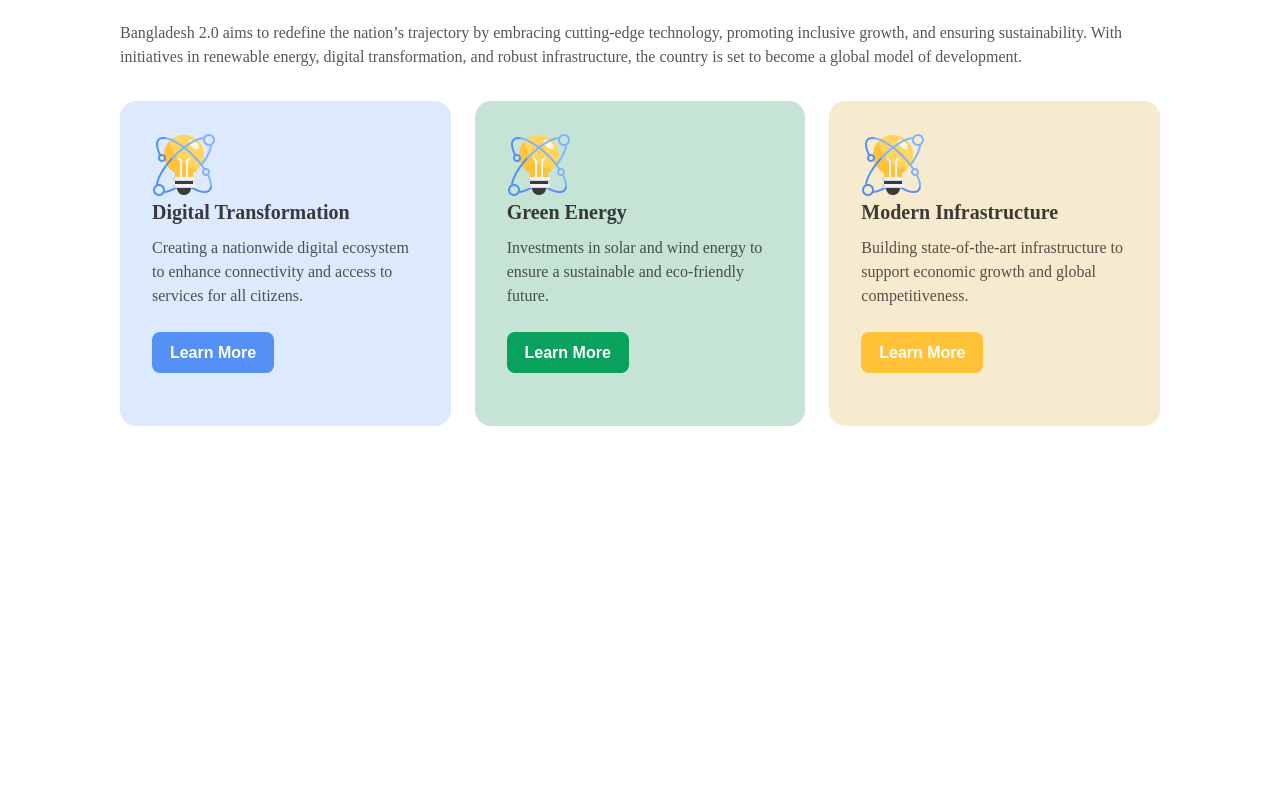
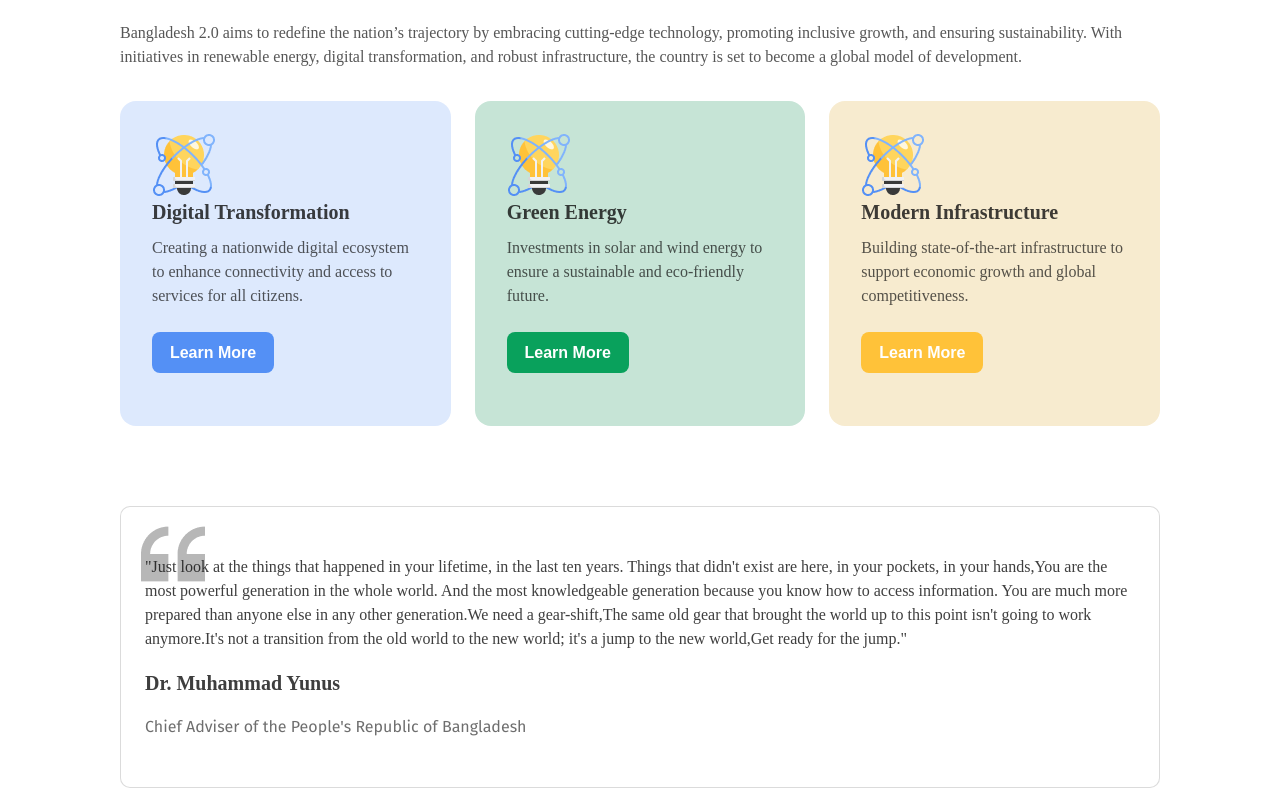
Before and after one commit to sadikworkbd5622/B11A1-project, a plain HTML site: page index.html in a window 1280 px wide. Shown: the part 1195-1983 px from the top of the page. Before the commit the page ends 1621 px from the top, so only its background shows below. Drawn offline with Linux system fonts and the light colour scheme.

Commit message:
Dr. Muhammad Yunus

```diff
--- a/index.html
+++ b/index.html
@@ -101,6 +101,19 @@
 
         </section>
 
+        <div class="y">
+            <div class="y-icon">
+                <img src="./assets/quote-bg.png" alt="">
+            </div>
+            <p class="y1">
+                "Just look at the things that happened in your lifetime, in the last ten years. Things that didn't exist are here, in your pockets, in your hands,You are the most powerful generation in the whole world. And the most knowledgeable generation because you
+                know how to access information. You are much more prepared than anyone else in any other generation.We need a gear-shift,The same old gear that brought the world up to this point isn't going to work anymore.It's not a transition from the
+                old world to the new world; it's a jump to the new world,Get ready for the jump."
+            </p>
+            <h4 class="y2">Dr. Muhammad Yunus</h4>
+            <p class="y3">Chief Adviser of the People's Republic of Bangladesh</p>
+        </div>
+
 
     </main>
 
--- a/style.css
+++ b/style.css
@@ -280,3 +280,56 @@
 button:hover {
     opacity: 0.9;
 }
+
+.y {
+    background-color: white;
+    border-radius: 10px;
+    padding: 48px 24px;
+    position: relative;
+    display: flex;
+    flex-direction: column;
+    align-items: flex-start;
+    gap: 20px;
+    border: 1px solid rgba(14, 14, 14, 0.15);
+    background: #FFF;
+    margin-top: 80px;
+    margin-left: 120px;
+    margin-right: 120px;
+}
+
+.y-icon {
+    font-size: 50px;
+    color: #ccc;
+    position: absolute;
+    top: 15px;
+    left: 20px;
+    line-height: 0.8;
+}
+
+.y1 {
+    color: rgba(14, 14, 14, 0.80);
+    font-size: 16px;
+    font-style: normal;
+    font-weight: 400;
+    line-height: 24px;
+    align-self: stretch;
+}
+
+.y2 {
+    align-self: stretch;
+    color: rgba(14, 14, 14, 0.80);
+    font-size: 20px;
+    font-style: normal;
+    font-weight: 600;
+    line-height: 24px;
+}
+
+.y3 {
+    align-self: stretch;
+    color: rgba(14, 14, 14, 0.60);
+    font-family: "Fira Sans";
+    font-size: 16px;
+    font-style: normal;
+    font-weight: 400;
+    line-height: 24px;
+}
```
